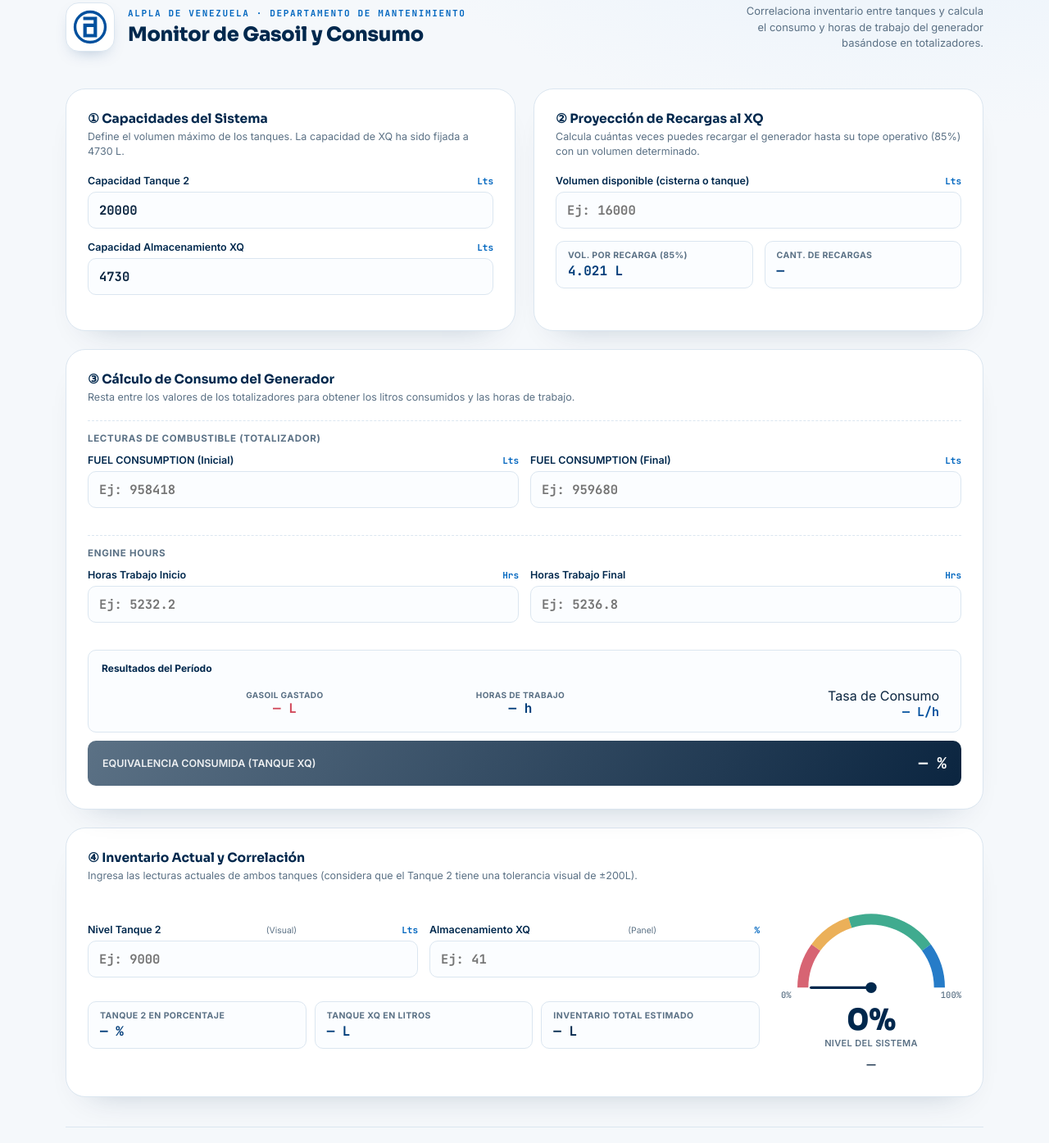
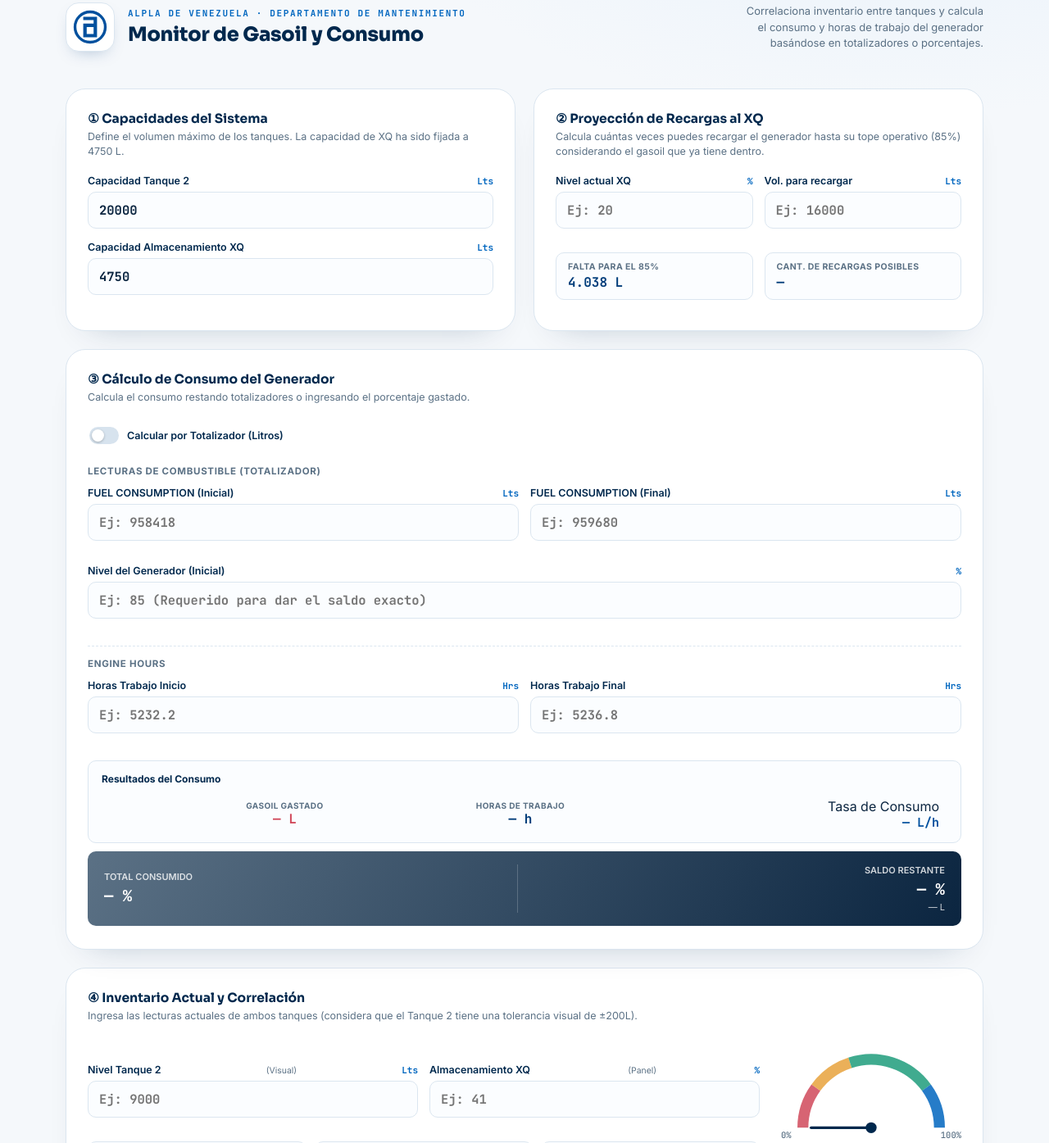
Before and after one commit to CALCULADORA-GASOIL-ALPLA/CALCULADORA-GASOIL-ALPLA, a plain HTML site: page index.html in a window 1280 px wide. Shown: the part 45-1440 px from the top of the page at 82% size. Drawn offline with Linux system fonts and the light colour scheme.

Commit message:
Update index.html

```diff
--- a/index.html
+++ b/index.html
@@ -66,8 +66,6 @@
 
   .fp-hero{display:flex;flex-wrap:wrap;gap:26px;align-items:center;}
   .fp-hero .fp-controls{flex:1;min-width:240px;}
-  .fp-row{display:flex;align-items:center;gap:14px;background:#fbfdff;border:1.6px solid var(--blue-400);
-    padding:10px 16px;border-radius:var(--radius-sm);}
 
   .fp-derived{display:flex;gap:10px;margin-top:14px;flex-wrap:wrap;}
   .mini-stat{
@@ -114,7 +112,6 @@
   .compare-col{text-align:center;}
   .compare-col .c-tag{font-size:10px;color:var(--ink-soft);text-transform:uppercase;letter-spacing:.04em;font-weight:700;}
   .compare-col .c-val{font-family:'JetBrains Mono',monospace;font-weight:700;font-size:16px;color:var(--blue-800);}
-  .compare-arrow{color:var(--ink-soft);font-size:18px;}
   .compare-diff{text-align:right;}
   .compare-diff .c-val{font-size:15px; font-family:'JetBrains Mono',monospace; font-weight:700;}
 
@@ -123,7 +120,8 @@
     padding:15px 18px;display:flex;justify-content:space-between;align-items:center;margin-top:6px;
   }
   .highlight-box .h-label{font-size:12.5px;font-weight:600;opacity:.9;}
-  .highlight-box .h-value{font-family:'JetBrains Mono',monospace;font-weight:700;font-size:19px;}
+  .highlight-box .h-value{font-family:'JetBrains Mono',monospace;font-weight:700;font-size:19px; text-align: right;}
+  .highlight-box .h-sub{display:block; font-size:11px; font-weight:400; opacity:0.8; margin-top:2px;}
 
   .alert-box{
     background:#fff5f5;border:1px solid #f6c6cd;border-left:4px solid var(--red);border-radius:var(--radius-sm);
@@ -131,6 +129,18 @@
   }
   .alert-box .a-label{color:#a3273a;font-size:12.5px;font-weight:700;}
   .alert-box .a-sub{display:block;color:#b0475a;font-size:11px;font-weight:500;margin-top:3px;}
+
+  /* Toggles */
+  .toggle-row{display:flex;align-items:center;gap:10px;padding:8px 2px;cursor:pointer;user-select:none;margin-top:8px;}
+  .switch{width:36px;height:21px;background:#d7e3ee;border-radius:20px;position:relative;transition:.18s;flex-shrink:0;}
+  .switch::after{content:"";position:absolute;width:15px;height:15px;background:#fff;border-radius:50%;
+    top:3px;left:3px;box-shadow:0 1px 3px rgba(0,0,0,.25);transition:.18s;}
+  .switch.on{background:var(--blue-700);}
+  .switch.on::after{left:18px;}
+  .toggle-row span{font-size:12.5px;font-weight:600;color:var(--blue-900);}
+
+  .calc-section { display: none; }
+  .calc-section.active { display: block; }
 
   #needle{transition:transform .5s cubic-bezier(.34,1.56,.64,1);transform-origin:120px 130px;}
 
@@ -215,9 +225,7 @@
     .compare-col { display: flex; justify-content: space-between; align-items: baseline; border-bottom: 1px dashed var(--line); padding-bottom: 6px; }
     .compare-diff { display: flex; justify-content: space-between; align-items: baseline; text-align: left; padding-top: 2px;}
 
-    .highlight-box { flex-direction: column; align-items: flex-start; gap: 6px; }
-    .highlight-box .h-value { align-self: flex-end; }
-
+    /* Aumentar tamaño fuente de inputs sólo en móvil para evitar zoom en iOS/Android */
     input[type=number] { font-size: 16px; padding: 12px 14px; -webkit-appearance: none; appearance: none; }
 
     .top-nav-bar { flex-wrap: wrap; }
@@ -239,7 +247,7 @@
   <nav class="top-nav-bar">
     <a href="index.html">Gasoil</a>
     <a href="calculador_pintura.html">Pintura</a>
-    <a href="auditor_demanda_ALPLA.html">Demanda Eléctrica</a>
+    <a href="demanda_electrica_kWh.html">Demanda Eléctrica</a>
   </nav>
 </div>
 <!-- FIN BARRA DE NAVEGACIÓN -->
@@ -259,14 +267,14 @@
         <h1>Monitor de Gasoil y Consumo</h1>
       </div>
     </div>
-    <p class="header-note">Correlaciona inventario entre tanques y calcula el consumo y horas de trabajo del generador basándose en totalizadores.</p>
+    <p class="header-note">Correlaciona inventario entre tanques y calcula el consumo y horas de trabajo del generador basándose en totalizadores o porcentajes.</p>
   </header>
 
   <div class="grid">
     <!-- Configuración -->
     <div class="card">
       <p class="section-title">① Capacidades del Sistema</p>
-      <p class="section-sub">Define el volumen máximo de los tanques. La capacidad de XQ ha sido fijada a 4730 L.</p>
+      <p class="section-sub">Define el volumen máximo de los tanques. La capacidad de XQ ha sido fijada a 4750 L.</p>
 
       <div class="field">
         <label>Capacidad Tanque 2 <span class="unit">Lts</span></label>
@@ -274,7 +282,7 @@
       </div>
       <div class="field">
         <label>Capacidad Almacenamiento XQ <span class="unit">Lts</span></label>
-        <input type="number" id="capXQ" step="1" min="0" value="4730" placeholder="Ej: 4730">
+        <input type="number" id="capXQ" step="1" min="0" value="4750" placeholder="Ej: 4750">
       </div>
 
       <div class="alert-box" id="capAlert" style="display:none; padding:10px 12px; margin-top:0;">
@@ -288,16 +296,22 @@
     <!-- Proyección de Recargas -->
     <div class="card">
       <p class="section-title">② Proyección de Recargas al XQ</p>
-      <p class="section-sub">Calcula cuántas veces puedes recargar el generador hasta su tope operativo (85%) con un volumen determinado.</p>
+      <p class="section-sub">Calcula cuántas veces puedes recargar el generador hasta su tope operativo (85%) considerando el gasoil que ya tiene dentro.</p>
 
+      <div class="field-grid">
         <div class="field">
-        <label>Volumen disponible (cisterna o tanque) <span class="unit">Lts</span></label>
+          <label>Nivel actual XQ <span class="unit">%</span></label>
+          <input type="number" id="nivelActualXQ_recarga" step="1" min="0" max="100" placeholder="Ej: 20">
+        </div>
+        <div class="field">
+          <label>Vol. para recargar <span class="unit">Lts</span></label>
           <input type="number" id="volumenRecargas" step="1" min="0" placeholder="Ej: 16000">
+        </div>
       </div>
 
       <div class="field-grid" style="margin-top:14px;">
-        <div class="mini-stat"><div class="ms-label">Vol. por recarga (85%)</div><div class="ms-value" id="vol_por_recarga">— L</div></div>
-        <div class="mini-stat"><div class="ms-label">Cant. de recargas</div><div class="ms-value" id="cant_recargas">—</div></div>
+        <div class="mini-stat"><div class="ms-label">Falta para el 85%</div><div class="ms-value" id="vol_faltante_85">— L</div></div>
+        <div class="mini-stat"><div class="ms-label">Cant. de recargas posibles</div><div class="ms-value" id="cant_recargas">—</div></div>
       </div>
     </div>
   </div>
@@ -306,8 +320,15 @@
     <!-- Cálculo de Consumo (Generador) -->
     <div class="card card-full">
       <p class="section-title">③ Cálculo de Consumo del Generador</p>
-      <p class="section-sub">Resta entre los valores de los totalizadores para obtener los litros consumidos y las horas de trabajo.</p>
+      <p class="section-sub">Calcula el consumo restando totalizadores o ingresando el porcentaje gastado.</p>
 
+      <div class="toggle-row" id="calcModeToggle">
+        <div class="switch" id="calcModeSwitch"></div>
+        <span id="calcModeLabel">Calcular por Totalizador (Litros)</span>
+      </div>
+
+      <!-- Sección de Totalizadores (Litros) -->
+      <div id="sectionLitros" class="calc-section active" style="margin-top: 18px;">
         <div class="divider-title">Lecturas de Combustible (Totalizador)</div>
         <div class="field-grid">
           <div class="field">
@@ -317,6 +338,26 @@
           <div class="field">
             <label>FUEL CONSUMPTION (Final) <span class="unit">Lts</span></label>
             <input type="number" id="combFinal" step="0.001" min="0" placeholder="Ej: 959680">
+          </div>
+          <div class="field" style="grid-column: 1 / -1;">
+            <label>Nivel del Generador (Inicial) <span class="unit">%</span></label>
+            <input type="number" id="pctInicioTot" step="1" min="0" max="100" placeholder="Ej: 85 (Requerido para dar el saldo exacto)">
+          </div>
+        </div>
+      </div>
+
+      <!-- Sección de Porcentajes -->
+      <div id="sectionPorcentaje" class="calc-section" style="margin-top: 18px;">
+        <div class="divider-title">Lecturas de Combustible (Porcentaje)</div>
+        <div class="field-grid">
+          <div class="field">
+            <label>Nivel de Combustible (Inicial) <span class="unit">%</span></label>
+            <input type="number" id="pctInicio" step="1" min="0" max="100" placeholder="Ej: 85">
+          </div>
+          <div class="field">
+            <label>Nivel de Combustible (Final) <span class="unit">%</span></label>
+            <input type="number" id="pctFinal" step="1" min="0" max="100" placeholder="Ej: 41">
+          </div>
         </div>
       </div>
 
@@ -333,15 +374,25 @@
       </div>
 
       <div class="compare-row" style="margin-top: 18px;">
-        <div class="c-label">Resultados del Período</div>
+        <div class="c-label">Resultados del Consumo</div>
         <div class="compare-col"><div class="c-tag">Gasoil Gastado</div><div class="c-val" id="res_cons_lts" style="color:var(--red);">— L</div></div>
         <div class="compare-col"><div class="c-tag">Horas de Trabajo</div><div class="c-val" id="res_hrs">— h</div></div>
         <div class="compare-diff"><div class="c-tag">Tasa de Consumo</div><div class="c-val" id="res_tasa" style="color:var(--blue-700);">— L/h</div></div>
       </div>
 
-      <div class="highlight-box" style="background:linear-gradient(120deg, var(--ink-soft), var(--ink));">
-        <span class="h-label">EQUIVALENCIA CONSUMIDA (TANQUE XQ)</span>
-        <span class="h-value" id="res_cons_pct">— %</span>
+      <!-- CAJA OSCURA MODIFICADA -->
+      <div class="highlight-box" style="background:linear-gradient(120deg, var(--ink-soft), var(--ink)); align-items: stretch; padding: 16px 20px;">
+        <div style="flex: 1; display: flex; flex-direction: column; justify-content: center;">
+          <span class="h-label" style="font-size: 11px; opacity: 0.8; margin-bottom: 4px;">TOTAL CONSUMIDO</span>
+          <span class="h-value" id="res_cons_pct_box" style="text-align: left;">— %</span>
+        </div>
+        <div style="flex: 1; display: flex; flex-direction: column; justify-content: center; text-align: right; border-left: 1px solid rgba(255,255,255,0.2); padding-left: 18px;">
+          <span class="h-label" style="font-size: 11px; opacity: 0.8; margin-bottom: 4px;">SALDO RESTANTE</span>
+          <div>
+              <span class="h-value" id="res_saldo_pct_box">— %</span>
+              <span class="h-sub" id="res_saldo_lts_box" style="display:block; font-size:11px; font-weight:400; opacity:0.8; margin-top:2px;">— L</span>
+          </div>
+        </div>
       </div>
     </div>
   </div>
@@ -434,15 +485,34 @@ const $ = id => document.getElementById(id);
 function num(id){ const v = parseFloat($(id).value); return isNaN(v) ? null : v; }
 function fmtNum(n, d=1){ return (n||0).toLocaleString('es-VE',{minimumFractionDigits:d,maximumFractionDigits:d}); }
 
+// Modo de cálculo (Litros vs Porcentaje)
+let calcMode = 'litros'; // 'litros' o 'porcentaje'
+$('calcModeToggle').addEventListener('click', () => {
+    if (calcMode === 'litros') {
+        calcMode = 'porcentaje';
+        $('calcModeSwitch').classList.add('on');
+        $('calcModeLabel').textContent = 'Calcular por Panel (Porcentaje)';
+        $('sectionLitros').classList.remove('active');
+        $('sectionPorcentaje').classList.add('active');
+    } else {
+        calcMode = 'litros';
+        $('calcModeSwitch').classList.remove('on');
+        $('calcModeLabel').textContent = 'Calcular por Totalizador (Litros)';
+        $('sectionPorcentaje').classList.remove('active');
+        $('sectionLitros').classList.add('active');
+    }
+    calculate();
+});
+
 // Listeners
-const inputs = ['capT2','capXQ','volumenRecargas','combInicio','combFinal','hrInicio','hrFinal','lectT2','lectXQ_pct'];
+const inputs = ['capT2','capXQ','volumenRecargas','nivelActualXQ_recarga','combInicio','combFinal','pctInicioTot','pctInicio','pctFinal','hrInicio','hrFinal','lectT2','lectXQ_pct'];
 inputs.forEach(id => {
   if($(id)) $(id).addEventListener('input', calculate);
 });
 
 function calculate(){
   const capT2 = num('capT2') || 20000;
-  const capXQ = num('capXQ');
+  const capXQ = num('capXQ') || 4750;
 
   if(!capXQ){
     $('capAlert').style.display = 'flex';
@@ -452,46 +522,90 @@ function calculate(){
 
   // 1. Proyección de Recargas
   const volRecargas = num('volumenRecargas');
+  const nivelActualXQ = num('nivelActualXQ_recarga') || 0;
+
   if(capXQ > 0){
-    const recarga85 = capXQ * 0.85;
-    $('vol_por_recarga').textContent = fmtNum(recarga85, 0) + ' L';
-    if(volRecargas !== null){
-      // Se muestran decimales para que evalúes si te da para 3 recargas y media, por ejemplo.
-      $('cant_recargas').textContent = fmtNum(volRecargas / recarga85, 1);
+    const ltsActuales = (nivelActualXQ / 100) * capXQ;
+    const ltsAl85 = capXQ * 0.85;
+    const ltsFaltantesPara85 = Math.max(0, ltsAl85 - ltsActuales);
+
+    $('vol_faltante_85').textContent = fmtNum(ltsFaltantesPara85, 0) + ' L';
+
+    if(volRecargas !== null && ltsFaltantesPara85 > 0){
+      $('cant_recargas').textContent = fmtNum(volRecargas / ltsFaltantesPara85, 1);
+    } else if (ltsFaltantesPara85 === 0) {
+      $('cant_recargas').textContent = 'Ya en 85%';
     } else {
       $('cant_recargas').textContent = '—';
     }
   } else {
-    $('vol_por_recarga').textContent = 'Falta Cap. XQ';
+    $('vol_faltante_85').textContent = 'Falta Cap. XQ';
     $('cant_recargas').textContent = '—';
   }
 
   // 2. Cálculo de Consumo Generador
+  const hIni = num('hrInicio');
+  const hFin = num('hrFinal');
+  let consumidoLts = 0;
+  let consumidoPct = 0;
+  let saldoLts = null;
+  let saldoPct = null;
+
+  if (calcMode === 'litros') {
       const cIni = num('combInicio');
       const cFin = num('combFinal');
-  const hIni = num('hrInicio');
-  const hFin = num('hrFinal');
+      const pIniTot = num('pctInicioTot');
 
-  let consumido = 0;
       if(cIni !== null && cFin !== null){
-    consumido = Math.max(0, cFin - cIni);
-    $('res_cons_lts').textContent = fmtNum(consumido) + ' L';
+        consumidoLts = Math.max(0, cFin - cIni);
+        consumidoPct = capXQ > 0 ? (consumidoLts / capXQ) * 100 : 0;
 
-    if(capXQ){
-      $('res_cons_pct').textContent = fmtNum((consumido / capXQ) * 100) + ' %';
-    } else {
-      $('res_cons_pct').textContent = 'Falta Cap. XQ';
+        if(pIniTot !== null && capXQ > 0){
+          const ltsIniciales = (pIniTot / 100) * capXQ;
+          saldoLts = Math.max(0, ltsIniciales - consumidoLts);
+          saldoPct = (saldoLts / capXQ) * 100;
+        }
       }
   } else {
-    $('res_cons_lts').textContent = '— L';
-    $('res_cons_pct').textContent = '— %';
+      const pIni = num('pctInicio');
+      const pFin = num('pctFinal');
+
+      if(pIni !== null && pFin !== null && capXQ > 0){
+        consumidoPct = Math.max(0, pIni - pFin);
+        consumidoLts = (consumidoPct / 100) * capXQ;
+
+        saldoPct = pFin;
+        saldoLts = (pFin / 100) * capXQ;
+      }
   }
 
+  // Pintar los resultados de consumo y saldo
+  if (consumidoLts > 0 || consumidoPct > 0) {
+      $('res_cons_lts').textContent = fmtNum(consumidoLts) + ' L';
+      $('res_cons_pct_box').textContent = fmtNum(consumidoPct) + ' %';
+  } else {
+      $('res_cons_lts').textContent = '— L';
+      $('res_cons_pct_box').textContent = '— %';
+  }
+
+  if (saldoPct !== null && saldoLts !== null) {
+      $('res_saldo_pct_box').textContent = fmtNum(saldoPct) + ' %';
+      $('res_saldo_lts_box').textContent = fmtNum(saldoLts, 0) + ' L';
+  } else {
+      $('res_saldo_pct_box').textContent = '— %';
+      if (calcMode === 'litros' && consumidoLts > 0) {
+          $('res_saldo_lts_box').textContent = 'Falta % inicial';
+      } else {
+          $('res_saldo_lts_box').textContent = '— L';
+      }
+  }
+
+  // Pintar las horas y la tasa
   if(hIni !== null && hFin !== null){
     const hrs = Math.max(0, hFin - hIni);
     $('res_hrs').textContent = fmtNum(hrs) + ' h';
-    if(hrs > 0 && consumido > 0){
-      $('res_tasa').textContent = fmtNum(consumido / hrs) + ' L/h';
+    if(hrs > 0 && consumidoLts > 0){
+      $('res_tasa').textContent = fmtNum(consumidoLts / hrs) + ' L/h';
     } else {
       $('res_tasa').textContent = '— L/h';
     }
```
Lines whose indentation alone changed are shown as unchanged.
